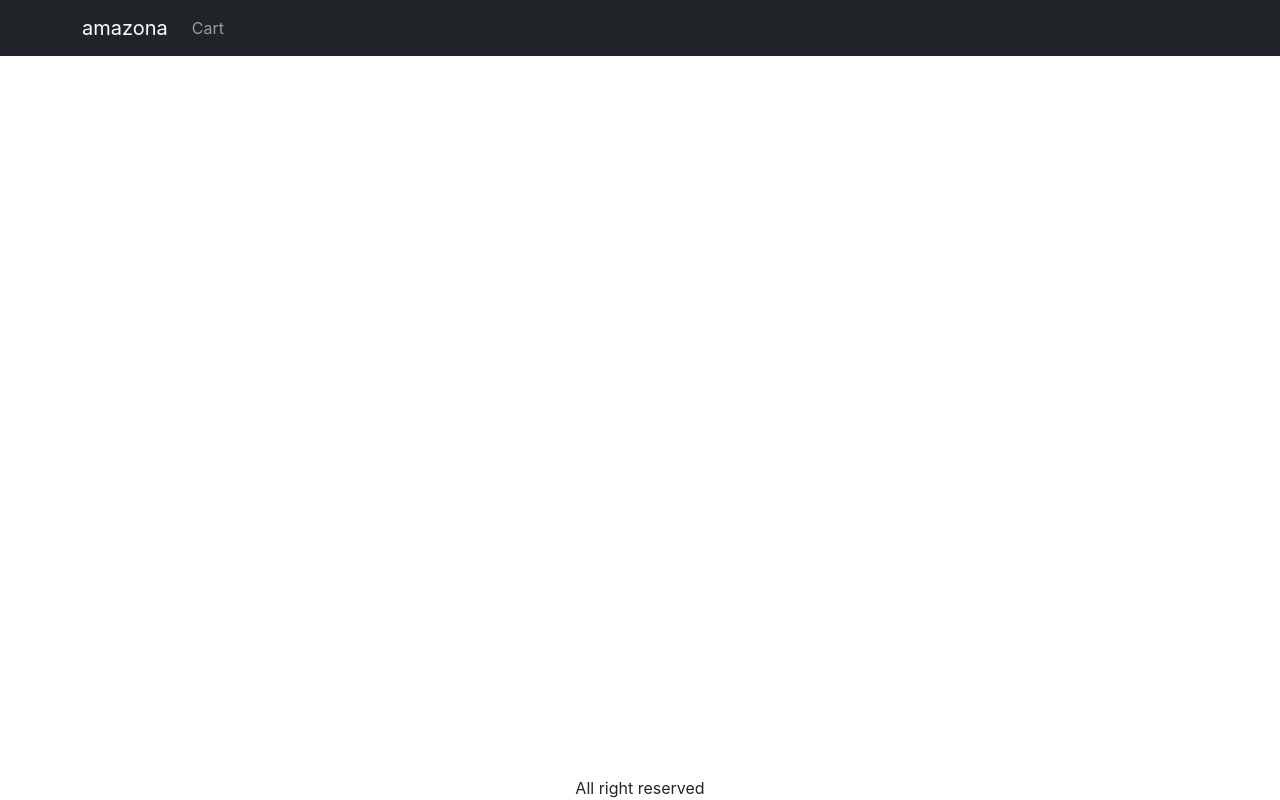
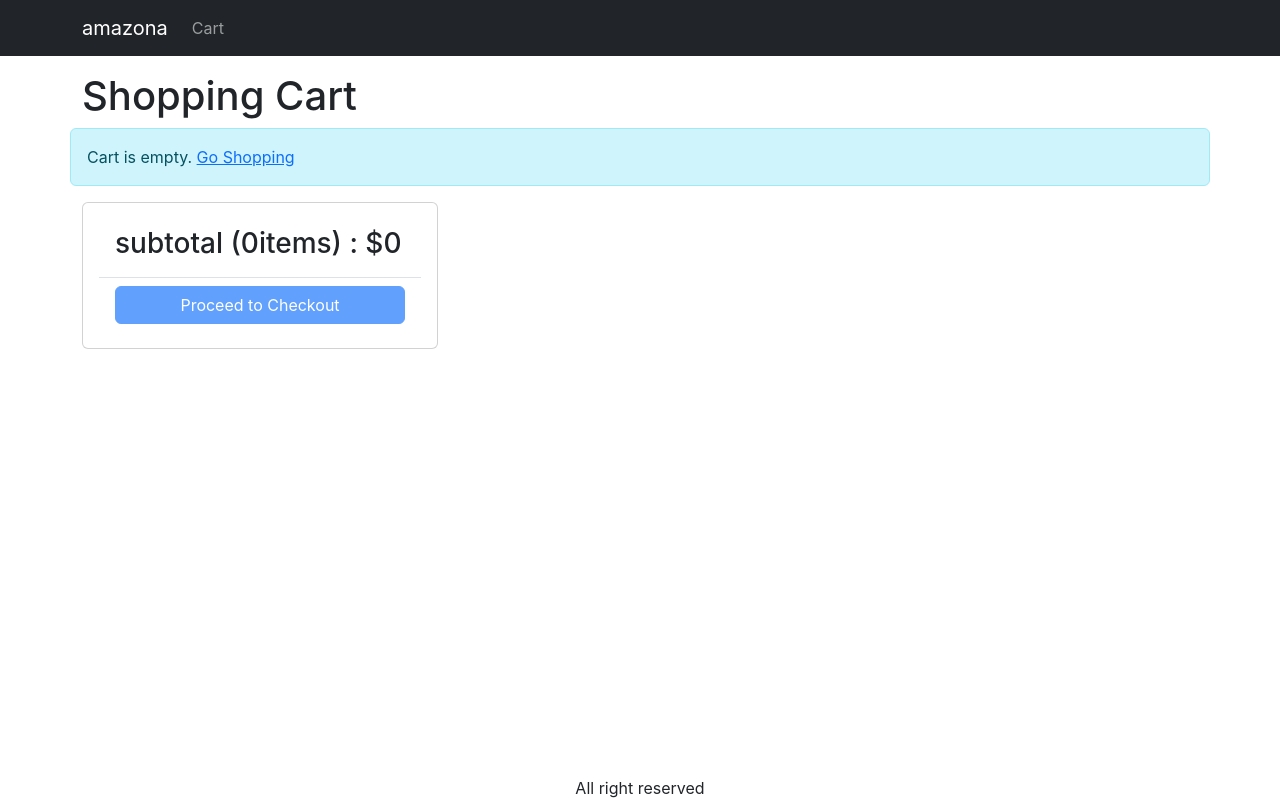
Before and after one commit to olasquare202/amazona, a React (Create React App) app in the folder frontend/: page /cart in a window 1280 px wide. Built offline with nearby package versions, Linux system fonts and the light colour scheme.

Commit message:
16. Create Cart Screen -create 2 columns -display items list -create action column

```diff
--- a/frontend/src/App.js
+++ b/frontend/src/App.js
@@ -8,6 +8,7 @@
 import { LinkContainer } from 'react-router-bootstrap';
 import { useContext } from 'react';
 import { Store } from './store';
+import CartScreen from './screens/CartScreen';
 
 function App() {
   const { state } = useContext(Store);
@@ -40,7 +41,9 @@
           <Container className="mt-3">
             <Routes>
               <Route path="/product/:slug" element={<ProductScreen />} />
+              <Route path="/cart" element={<CartScreen />} />
               <Route path="/" element={<HomeScreen />} />
+
             </Routes>
           </Container>
         </main>
--- a/frontend/src/index.css
+++ b/frontend/src/index.css
@@ -40,3 +40,6 @@
 .img-large {
   max-width: 100%;
 }
+.img-thumbnail {
+  height: 80px;
+}
--- /dev/null
+++ b/frontend/src/screens/CartScreen.js
@@ -0,0 +1,98 @@
+import { useContext } from 'react';
+import { Store } from '../store';
+import { Helmet } from 'react-helmet-async';
+import Row from 'react-bootstrap/esm/Row';
+import Col from 'react-bootstrap/esm/Col';
+import MessageBox from '../component/MessageBox';
+import ListGroup from 'react-bootstrap/ListGroup';
+import { Link } from 'react-router-dom';
+import Button from 'react-bootstrap/esm/Button';
+import Card from 'react-bootstrap/esm/Card';
+
+export default function CartScreen() {
+  const { state, dispatch: ctxDispatch } = useContext(Store);
+  const {
+    cart: { cartItems },
+  } = state;
+  return (
+    <div>
+      <Helmet>
+        <title>Shopping Cart</title>
+      </Helmet>
+      <h1>Shopping Cart</h1>
+      <Row>
+        <Col md={8}></Col>
+        {cartItems.length === 0 ? (
+          <MessageBox>
+            Cart is empty. <Link to="/">Go Shopping</Link>
+          </MessageBox>
+        ) : (
+          <ListGroup>
+            {cartItems.map((item) => (
+              <ListGroup.Item key={item._id}>
+                <Row className="align-items-center">
+                  <Col md={4}>
+                    <img
+                      src={item.image}
+                      alt={item.name}
+                      className="img-fluid rounded img-thumbnail"
+                    ></img>
+                    {''}
+                    <Link to={`/product/${item.slug}`}>{item.name}</Link>
+                  </Col>
+                  <Col md={3}>
+                    <Button variant="light" disabled={item.quantity === 1}>
+                      <i className="fas-fa-minus-circle"></i>
+                    </Button>
+                    {''}
+                    <span>P{item.quantity}</span>
+                    {''}
+                    <Button
+                      variant="light"
+                      disabled={item.quantity === item.countInStock}
+                    >
+                      <i className="fas-fa-plus-circle"></i>
+                    </Button>
+                  </Col>
+                  <Col md={3}>${item.price}</Col>
+                  <Col md={2}>
+                    <Button variant="light">
+                      <i className="fas-fa-trash"></i>
+                    </Button>
+                  </Col>
+                </Row>
+              </ListGroup.Item>
+            ))}
+          </ListGroup>
+        )}
+        <Col md={4}>
+          <Card>
+            <Card.Body>
+              <ListGroup variant="flush">
+                <ListGroup.Item>
+                  <h3>
+                    subtotal ({cartItems.reduce((a, c) => a + c.quantity, 0)}
+                    {''}
+                    items) : $
+                    {cartItems.reduce((a, c) => a + c.price * c.quantity, 0)}
+                  </h3>
+                </ListGroup.Item>
+                <ListGroup.Item>
+                  <div className="d-grid">
+                    <Button
+                      type="button"
+                      variant="primary"
+                      disabled={cartItems.length === 0}
+                    >
+                      Proceed to Checkout
+                    </Button>
+                  </div>
+                </ListGroup.Item>
+              </ListGroup>
+            </Card.Body>
+          </Card>
+        </Col>
+      </Row>
+    </div>
+  );
+}
--- a/frontend/src/screens/ProductScreen.js
+++ b/frontend/src/screens/ProductScreen.js
@@ -2,7 +2,7 @@
 import { useContext, useEffect, useReducer } from 'react';
 import Col from 'react-bootstrap/Col';
 import Row from 'react-bootstrap/Row';
-import { useParams } from 'react-router-dom';
+import { useNavigate, useParams } from 'react-router-dom';
 import Card from 'react-bootstrap/Card';
 import Rating from '../component/Rating';
 import ListGroup from 'react-bootstrap/ListGroup';
@@ -29,6 +29,7 @@
 };
 
 function ProductScreen() {
+  const navigate = useNavigate();
   //get slug from Url and show it on the screen (using hooks param)
   const params = useParams();
   const { slug } = params;
@@ -68,6 +69,7 @@
       type: 'CART_ADD_ITEM',
       payload: { ...product, quantity },
     });
+    navigate('/cart');
   };
   return loading ? (
     <LoadingBox />
```
Also changed, not shown: 1 other file (tests, documents, lock files or other folders).
